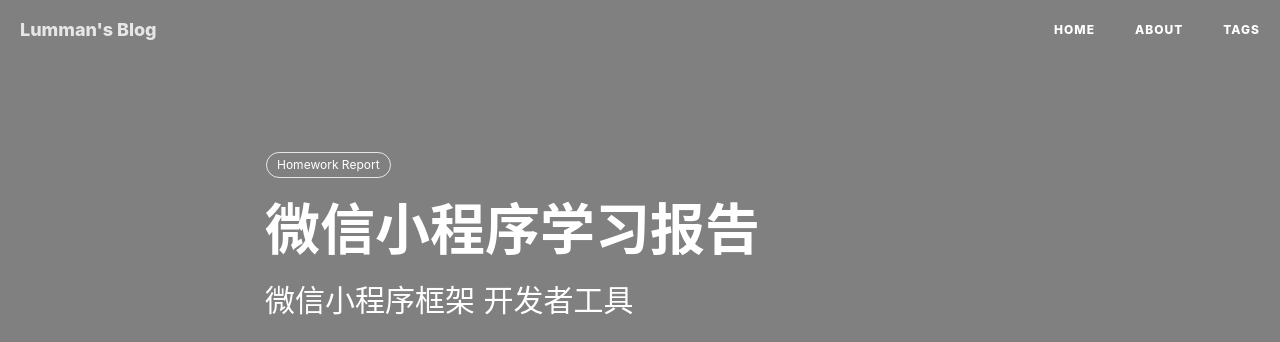
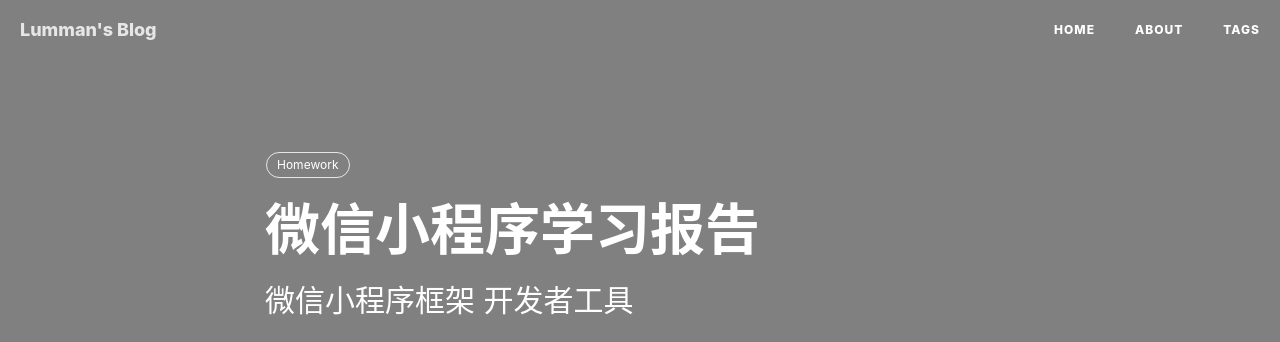
Before and after one commit to wulinman/wulinman.github.io, a Jekyll site: the page built from _posts/2018-04-13-微信小程序学习报告.md, in a window 1280 px wide and 900 px high. Shown: the top 342 px of the window. Built offline with Jekyll 4.4.1, drawn with Linux system fonts in a browser that asks for light colours; nearby versions of some CDN libraries; comment, search, counter and statistics services are not loaded.

Commit message:
Update 2018-04-13-微信小程序学习报告.md

```diff
--- a/_posts/2018-04-13-微信小程序学习报告.md
+++ b/_posts/2018-04-13-微信小程序学习报告.md
@@ -9,7 +9,7 @@
 catalog:      true
 published:    true
 tags:
-    - Homework Report
+    - Homework
 ---
 
 由于我在团队项目当中负责的是客户端前端开发，即微信小程序的开发。因此自学了一些微信小程序的相关知识，并写下这篇**技术学习报告**，同时它也是一篇**工具使用方法**，因为我们在开发小程序的过程中使用到了 **开发者工具**。
```
